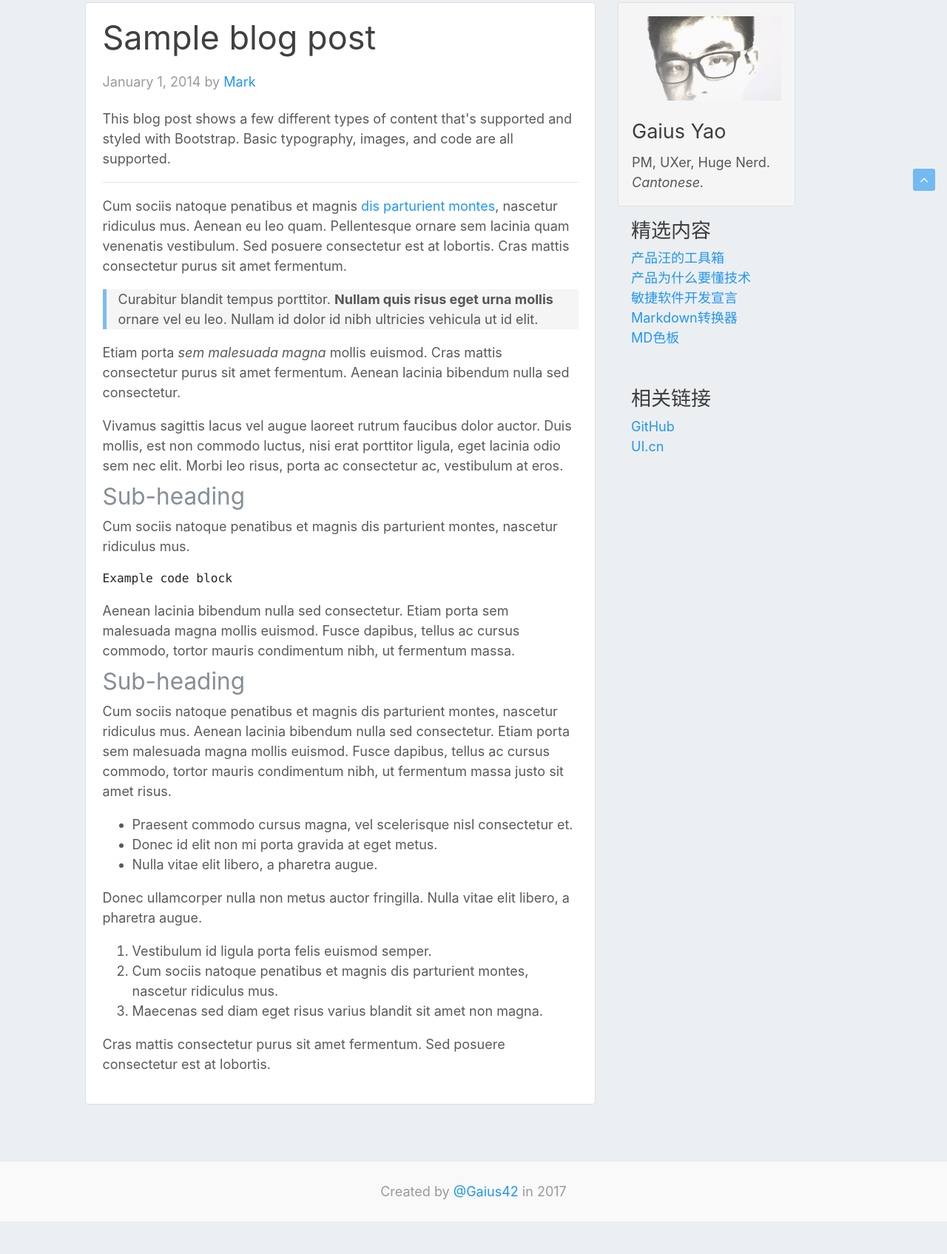
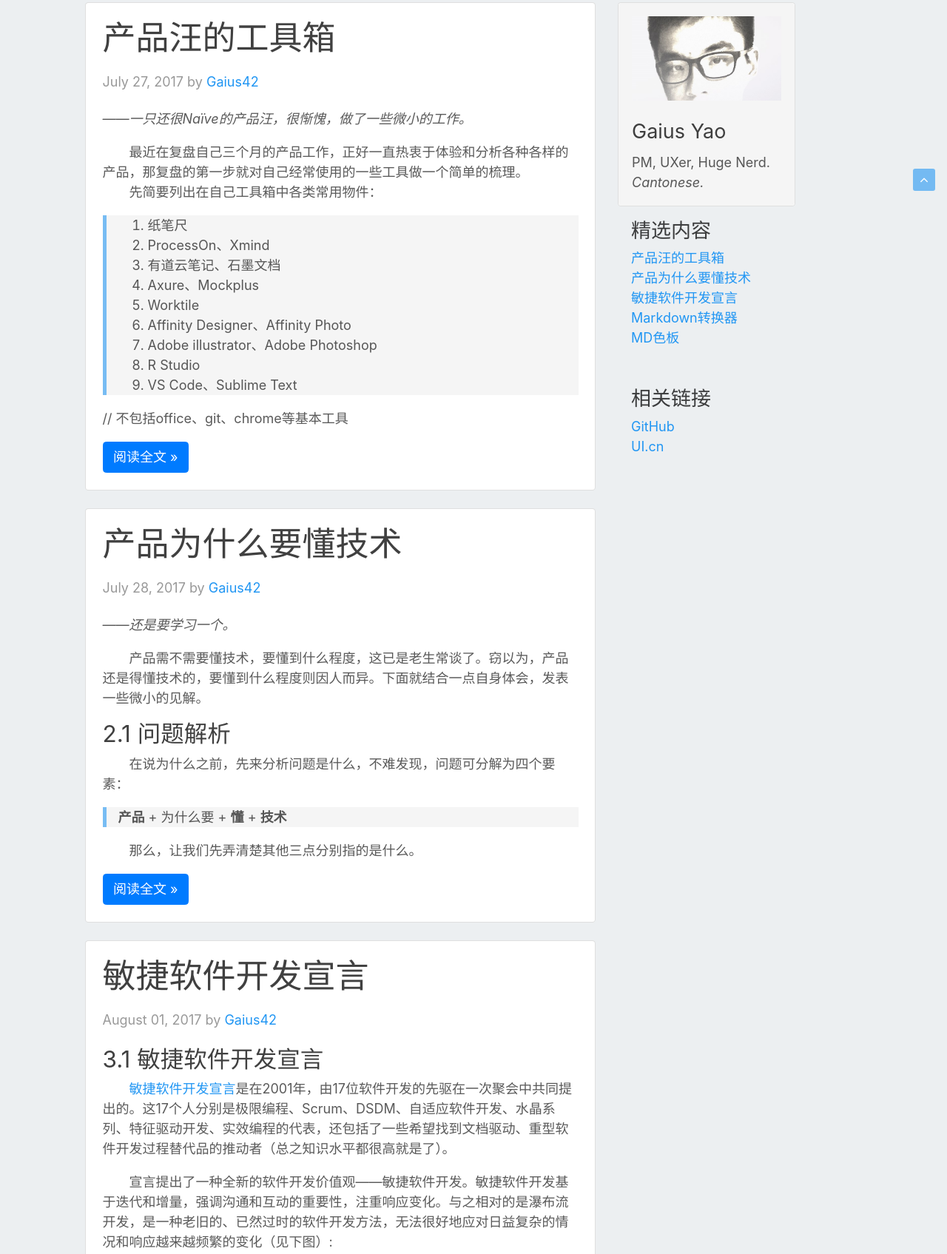
Before and after one commit to gaiusyao/gaiusyao.github.io, a plain HTML site: page index.html in a window 1280 px wide. Shown: the part 446-2141 px from the top of the page at 74% size. Before the commit the page ends 2097 px from the top, so only its background shows below. Drawn offline with Linux system fonts and the light colour scheme.

Commit message:
update article

```diff
--- a/css/pivotlab/common.css
+++ b/css/pivotlab/common.css
@@ -169,10 +169,6 @@ h6, .h6 {
  * Main column and sidebar layout
  */
 
-.blog-main {
-  margin-bottom: 4.2rem;
-}
-
 /* Sidebar modules for boxing content */
 .sidebar-module {
   padding: 1rem;
@@ -221,6 +217,7 @@ h6, .h6 {
  */
 
 .blog-footer {
+  margin-top: 4.2rem;
   padding: 1.5rem 0;
   color: #999;
   text-align: center;
--- a/index.html
+++ b/index.html
@@ -69,47 +69,73 @@
 
 				<div class="card">
 					<div class="blog-post card-body">
-						<h2 class="blog-post-title card-title">Sample blog post</h2>
-						<p class="blog-post-meta ">January 1, 2014 by <a href="# ">Mark</a></p>
-
-						<p>This blog post shows a few different types of content that's supported and styled with Bootstrap. Basic typography,
-							images, and code are all supported.</p>
-						<hr>
-						<p>Cum sociis natoque penatibus et magnis <a href="# ">dis parturient montes</a>, nascetur ridiculus mus. Aenean eu leo
-							quam. Pellentesque ornare sem lacinia quam venenatis vestibulum. Sed posuere consectetur est at lobortis. Cras mattis
-							consectetur purus sit amet fermentum.</p>
+						<h2 class="blog-post-title card-title">产品汪的工具箱</h2>
+						<p class="blog-post-meta ">July 27, 2017 by
+							<a href="https://github.com/gaiusyao/">Gaius42</a>
+						</p>
+						<p>
+							<em>——一只还很Naïve的产品汪，很惭愧，做了一些微小的工作。</em>
+						</p>
+						<p>  最近在复盘自己三个月的产品工作，正好一直热衷于体验和分析各种各样的产品，那复盘的第一步就对自己经常使用的一些工具做一个简单的梳理。
+							<br>   先简要列出在自己工具箱中各类常用物件：
+						</p>
 						<blockquote>
-							<p>Curabitur blandit tempus porttitor. <strong>Nullam quis risus eget urna mollis</strong> ornare vel eu leo. Nullam
-								id dolor id nibh ultricies vehicula ut id elit.</p>
+							<ol>
+								<li>纸笔尺</li>
+								<li>ProcessOn、Xmind</li>
+								<li>有道云笔记、石墨文档</li>
+								<li>Axure、Mockplus</li>
+								<li>Worktile</li>
+								<li>Affinity Designer、Affinity Photo</li>
+								<li>Adobe illustrator、Adobe Photoshop</li>
+								<li>R Studio</li>
+								<li>VS Code、Sublime Text</li>
+							</ol>
 						</blockquote>
-						<p>Etiam porta <em>sem malesuada magna</em> mollis euismod. Cras mattis consectetur purus sit amet fermentum. Aenean lacinia
-							bibendum nulla sed consectetur.</p>
-						<p>Vivamus sagittis lacus vel augue laoreet rutrum faucibus dolor auctor. Duis mollis, est non commodo luctus, nisi erat
-							porttitor ligula, eget lacinia odio sem nec elit. Morbi leo risus, porta ac consectetur ac, vestibulum at eros.</p>
-						<h3 class="card-subtitle mb-2 text-muted ">Sub-heading</h3>
-						<p>Cum sociis natoque penatibus et magnis dis parturient montes, nascetur ridiculus mus.</p>
-						<pre><code>Example code block</code></pre>
-						<p>Aenean lacinia bibendum nulla sed consectetur. Etiam porta sem malesuada magna mollis euismod. Fusce dapibus, tellus
-							ac cursus commodo, tortor mauris condimentum nibh, ut fermentum massa.</p>
-						<h3 class="card-subtitle mb-2 text-muted ">Sub-heading</h3>
-						<p>Cum sociis natoque penatibus et magnis dis parturient montes, nascetur ridiculus mus. Aenean lacinia bibendum nulla
-							sed consectetur. Etiam porta sem malesuada magna mollis euismod. Fusce dapibus, tellus ac cursus commodo, tortor mauris
-							condimentum nibh, ut fermentum massa justo sit amet risus.</p>
-						<ul>
-							<li>Praesent commodo cursus magna, vel scelerisque nisl consectetur et.</li>
-							<li>Donec id elit non mi porta gravida at eget metus.</li>
-							<li>Nulla vitae elit libero, a pharetra augue.</li>
-						</ul>
-						<p>Donec ullamcorper nulla non metus auctor fringilla. Nulla vitae elit libero, a pharetra augue.</p>
-						<ol>
-							<li>Vestibulum id ligula porta felis euismod semper.</li>
-							<li>Cum sociis natoque penatibus et magnis dis parturient montes, nascetur ridiculus mus.</li>
-							<li>Maecenas sed diam eget risus varius blandit sit amet non magna.</li>
-						</ol>
-						<p>Cras mattis consectetur purus sit amet fermentum. Sed posuere consectetur est at lobortis.</p>
+						<p>// 不包括office、git、chrome等基本工具</p>
+						<a class="btn btn-primary" href="article/0001.html" role="button">阅读全文 »</a>
 					</div>
 				</div>
-				<!-- /.blog-post -->
+
+				<div class="card top-md">
+					<div class="blog-post card-body">
+						<h2 class="blog-post-title card-title">产品为什么要懂技术</h2>
+						<p class="blog-post-meta ">July 28, 2017 by
+							<a href="https://github.com/gaiusyao/">Gaius42</a>
+						</p>
+						<p>
+							<em>——还是要学习一个。</em>
+						</p>
+						<p>  产品需不需要懂技术，要懂到什么程度，这已是老生常谈了。窃以为，产品还是得懂技术的，要懂到什么程度则因人而异。下面就结合一点自身体会，发表一些微小的见解。
+						</p>
+						<h3 id="21">2.1 问题解析</h3>
+						<p>  在说为什么之前，先来分析问题是什么，不难发现，问题可分解为四个要素：</p>
+						<blockquote>
+							<p>
+								<strong>产品</strong> + 为什么要 +
+								<strong>懂</strong> +
+								<strong>技术</strong>
+							</p>
+						</blockquote>
+						<p>  那么，让我们先弄清楚其他三点分别指的是什么。</p>
+						<a class="btn btn-primary" href="article/0002.html" role="button">阅读全文 »</a>
+					</div>
+				</div>
+
+				<div class="card top-md">
+					<div class="blog-post card-body">
+						<h2 class="blog-post-title card-title">敏捷软件开发宣言</h2>
+						<p class="blog-post-meta ">August 01, 2017 by
+							<a href="https://github.com/gaiusyao/">Gaius42</a>
+						</p>
+						<h3 id="31">3.1 敏捷软件开发宣言</h3>
+						<p>
+							<a href="http://agilemanifesto.org/iso/zhchs/manifesto.html">  敏捷软件开发宣言</a>是在2001年，由17位软件开发的先驱在一次聚会中共同提出的。这17个人分别是极限编程、Scrum、DSDM、自适应软件开发、水晶系列、特征驱动开发、实效编程的代表，还包括了一些希望找到文档驱动、重型软件开发过程替代品的推动者（总之知识水平都很高就是了）。</p>
+						<p>  宣言提出了一种全新的软件开发价值观——敏捷软件开发。敏捷软件开发基于迭代和增量，强调沟通和互动的重要性，注重响应变化。与之相对的是瀑布流开发，是一种老旧的、已然过时的软件开发方法，无法很好地应对日益复杂的情况和响应越来越频繁的变化（见下图）:</p>
+						 <a class="btn btn-primary" href="article/0003.html" role="button">阅读全文 »</a>
+					</div>
+				</div>
+
 
 			</div>
 			<!-- /.blog-main -->
```
Also changed, not shown: article/0000.html (+7 -0 lines), article/0001.html (+9 -1 lines), article/0002.html (+8 -0 lines), article/0003.html (+9 -1 lines).
